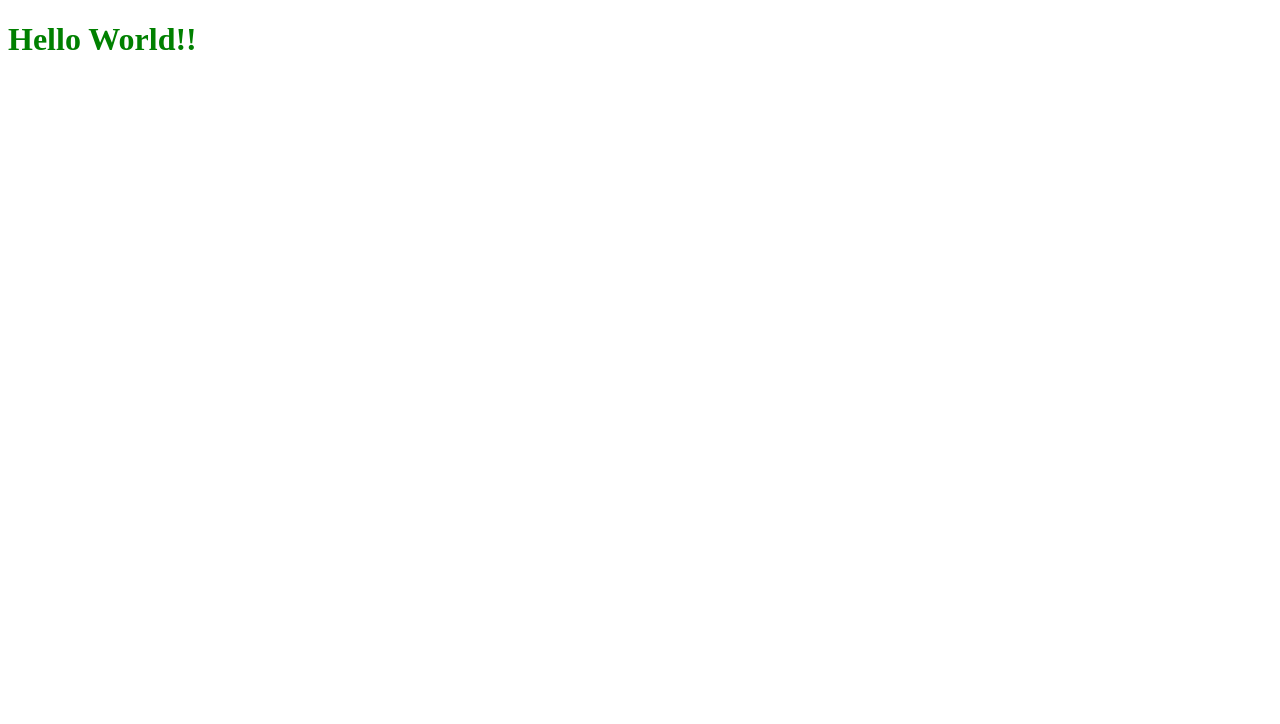
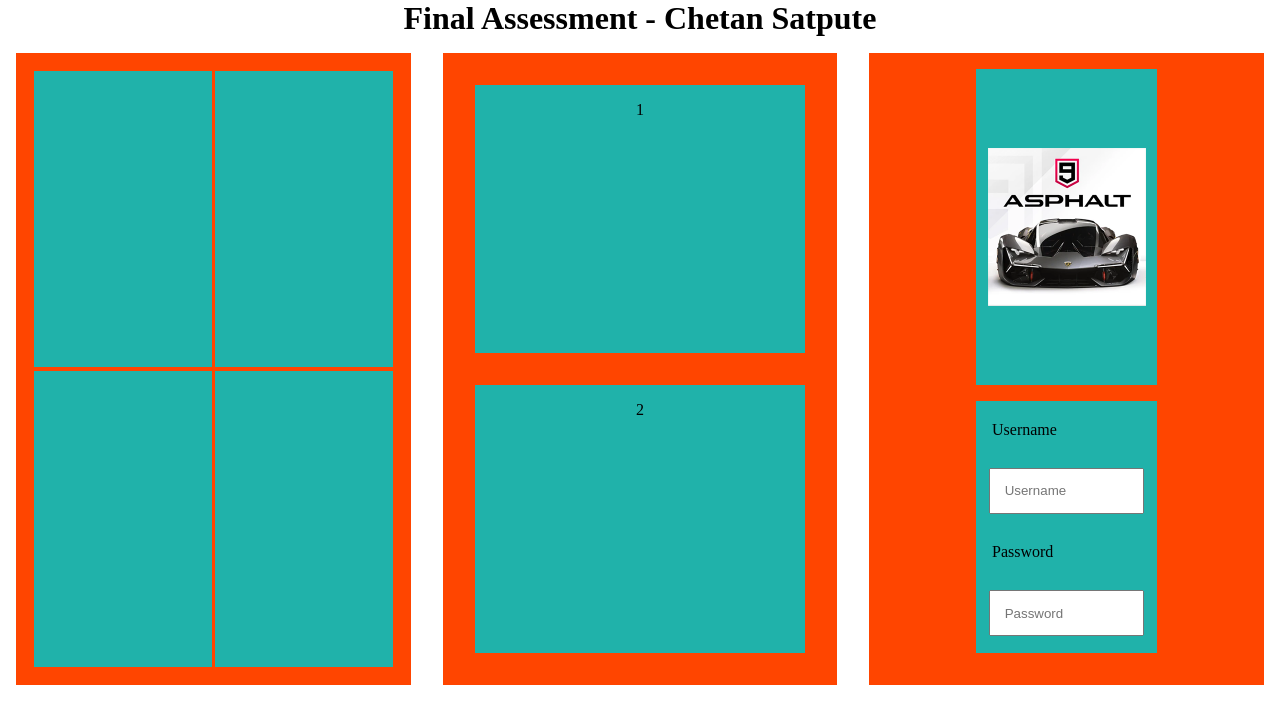
Before and after one commit to Chetan-Satpute/walkover-week3, a plain HTML site: page test.html in a window 1280 px wide. Drawn offline with Linux system fonts and the light colour scheme.

Commit message:
Test commit

```diff
--- a/test.html
+++ b/test.html
@@ -5,9 +5,39 @@
     <meta http-equiv="X-UA-Compatible" content="IE=edge" />
     <meta name="viewport" content="width=device-width, initial-scale=1.0" />
     <link href="./testStyle.css" rel="stylesheet" />
-    <title>Document</title>
+    <title>Test</title>
   </head>
   <body>
-    <h1>Hello World!!</h1>
+    <h1>Final Assessment - Chetan Satpute</h1>
+
+    <div id="container">
+      <div class="outer-box">
+        <div class="row">
+          <div class="box"></div>
+          <div class="box"></div>
+        </div>
+        <div class="row">
+          <div class="box"></div>
+          <div class="box"></div>
+        </div>
+      </div>
+      <div class="outer-box">
+        <div class="box2">1</div>
+        <div class="box2">2</div>
+      </div>
+      <div class="outer-box">
+        <div class="box3">
+          <img src="./images/asphalt.png" alt="Asphalt Image" />
+        </div>
+        <div class="box3">
+          <form>
+            <label> Username </label>
+            <input id="username" placeholder="Username" type="text" />
+            <label> Password </label>
+            <input id="password" placeholder="Password" type="password" />
+          </form>
+        </div>
+      </div>
+    </div>
   </body>
 </html>
--- a/testStyle.css
+++ b/testStyle.css
@@ -1,3 +1,104 @@
+html,
+body {
+  height: 100%;
+  width: 100%;
+  margin: 0;
+  padding: 0;
+}
+
+body {
+  display: flex;
+  flex-direction: column;
+  overflow: auto;
+}
+
 h1 {
-  color: green;
+  margin: 0;
+  text-align: center;
 }
+
+main {
+  display: flex;
+  flex-direction: column;
+  align-items: center;
+  justify-content: center;
+  height: 100%;
+  width: 100%;
+}
+
+#container {
+  flex: 1 1 auto;
+  display: flex;
+}
+
+.outer-box {
+  height: 600px;
+  width: 600px;
+  margin: 1em;
+  flex: 1 1 auto;
+  background-color: orangered;
+  padding: 1em;
+
+  display: flex;
+  flex-direction: column;
+}
+
+.row {
+  flex: 1 1 auto;
+  display: flex;
+}
+
+.box {
+  flex: 1 1 auto;
+  margin: 0.1em;
+  background-color: lightseagreen;
+}
+
+.box2 {
+  padding: 1em;
+  text-align: center;
+  flex: 1 1 auto;
+  margin: 1em;
+  background-color: lightseagreen;
+}
+
+.box3 {
+  flex: 1 1 50%;
+  width: 50%;
+  margin: 0 auto 1em auto;
+  background-color: lightseagreen;
+
+  display: flex;
+  justify-content: center;
+  align-items: center;
+}
+
+img {
+  height: 50%;
+}
+
+form {
+  width: 100%;
+  display: flex;
+  flex-direction: column;
+  justify-content: center;
+}
+
+form label {
+  padding: 1em;
+}
+
+form input {
+  padding: 1em;
+  margin: 1em;
+}
+
+@media screen and (max-width: 768px) {
+  #container {
+    flex-direction: column;
+  }
+
+  .outer-box {
+    background-color: yellow;
+  }
+}
```
